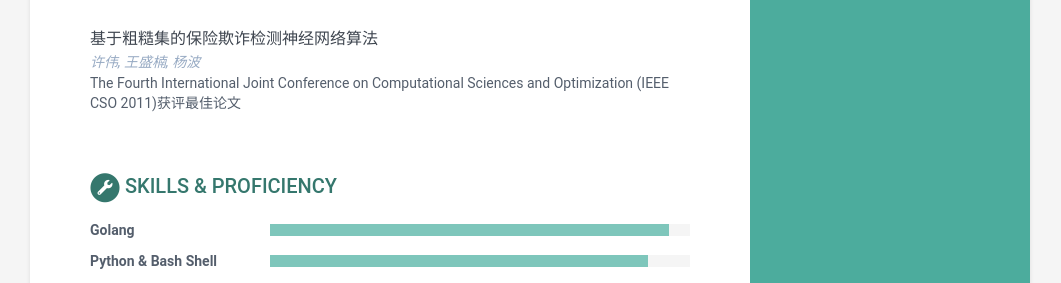
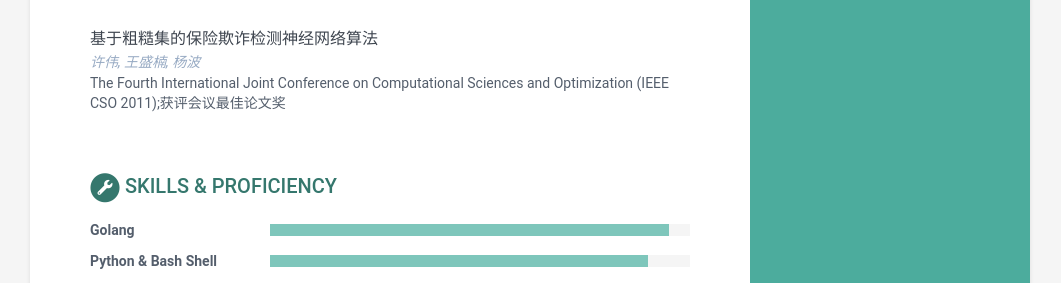
Before and after one commit to yoyo76ke/CNCV, a Jekyll site: the page built from index.html, in a window 1280 px wide. Shown: the part 1666-1949 px from the top of the page, without its empty margins (110-1171 px from the left). Built offline with Jekyll 4.4.1, drawn with Linux system fonts in a browser that asks for light colours.

Commit message:
Update data.yml

```diff
--- a/_data/data.yml
+++ b/_data/data.yml
@@ -107,7 +107,7 @@ publications:
     papers:
       - title: "基于粗糙集的保险欺诈检测神经网络算法"
         authors: 许伟, 王盛楠, 杨波
-        conference: "The Fourth International Joint Conference on Computational Sciences and Optimization (IEEE CSO 2011)获评最佳论文"
+        conference: "The Fourth International Joint Conference on Computational Sciences and Optimization (IEEE CSO 2011);获评会议最佳论文奖"
 
 
 projects:
```
